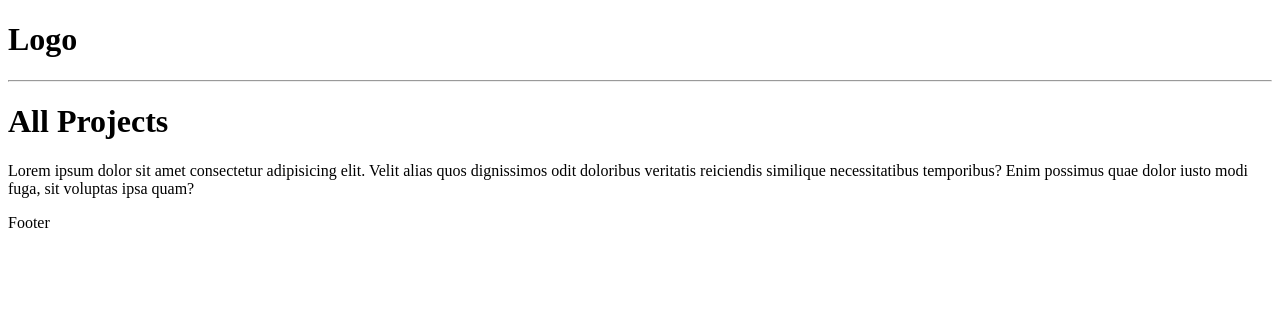
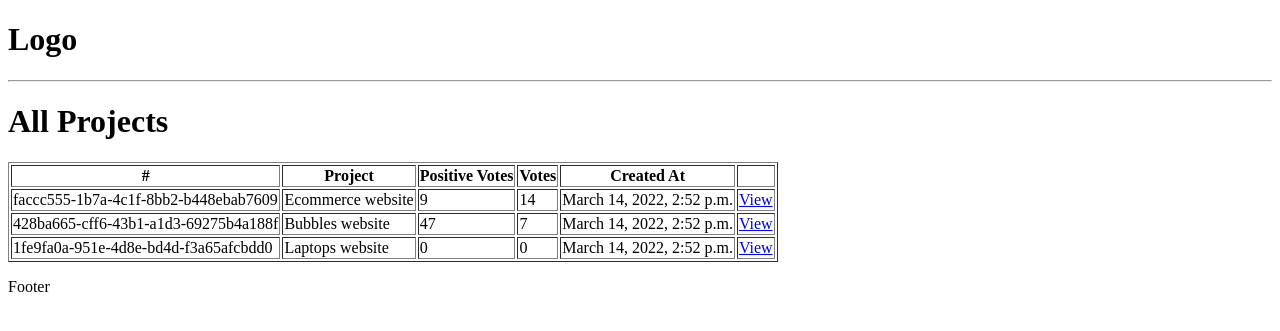
Before and after one commit to mashendi/devsearch, a Django app: page /projects/ in a window 1280 px wide. Shown: the top 331 px of the page. Run offline with Django 4.2, Linux system fonts and the light colour scheme; data comes from the database, SQL or seed files in the repository; both versions use the stored data as it was after the commit.

Commit message:
updated projects views

```diff
--- a/projects/templates/projects/projects.html
+++ b/projects/templates/projects/projects.html
@@ -1,8 +1,27 @@
 {% extends "main.html" %} {% block content %}
 <h1>All Projects</h1>
 <p>
-  Lorem ipsum dolor sit amet consectetur adipisicing elit. Velit alias quos
-  dignissimos odit doloribus veritatis reiciendis similique necessitatibus
-  temporibus? Enim possimus quae dolor iusto modi fuga, sit voluptas ipsa quam?
+  <table border="1">
+    <thead>
+      <th>#</th>
+      <th>Project</th>
+      <th>Positive Votes</th>
+      <th>Votes</th>
+      <th>Created At</th>
+      <th></th>
+    </thead>
+    <tbody>
+      {% for project in projects %}
+        <tr>
+          <td>{{project.id}}</td>
+          <td>{{project.title}}</td>
+          <td>{{project.vote_ratio}}</td>
+          <td>{{project.vote_total}}</td>
+          <td>{{project.created}}</td>
+          <td><a href="{% url 'project' project.id %}">View</a></td>
+        </tr>
+      {% endfor %}
+    </tbody>
+  </table>
 </p>
 {% endblock content %}
--- a/projects/views.py
+++ b/projects/views.py
@@ -1,11 +1,15 @@
+from multiprocessing import context
 from django.shortcuts import render
-
-# Create your views here.
+from .models import Project
 
 
 def projects(request):
-    return render(request, 'projects/projects.html')
+    projects = Project.objects.all()
+    context = {"projects": projects}
+    return render(request, 'projects/projects.html', context)
 
 
 def project(request, pk):
-    return render(request, 'projects/single-project.html')
+    project = Project.objects.get(id=pk)
+    context = {"project": project}
+    return render(request, 'projects/single-project.html', context)
```
Also changed, not shown: projects/templates/projects/single-project.html (+7 -1 lines), db.sqlite3.
